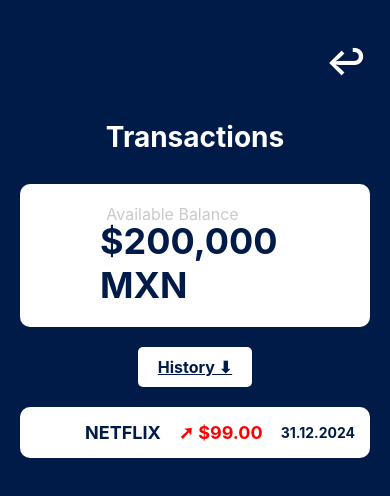
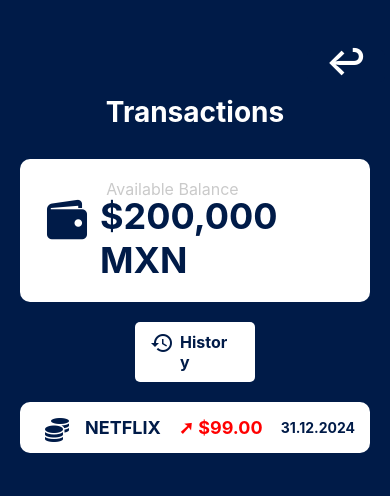
Before and after one commit to mescobar22/Banca-Movil, a React Native app: screen /Transactions in a window 390 px wide. Shown: the top 496 px of the page. Built offline with nearby package versions, Linux system fonts and the light colour scheme.

Commit message:
Update Desings Screens, and icons were added

```diff
--- a/Screens/1.1_register.js
+++ b/Screens/1.1_register.js
@@ -34,6 +34,7 @@ export default function Register({ navigation }) {
           style={styles.input}
           placeholder=" Email"
           placeholderTextColor="#abb3c1"
+          keyboardType="email-address"
         ></TextInput>
 
         <TextInput
--- a/Screens/1.2_login.js
+++ b/Screens/1.2_login.js
@@ -32,7 +32,9 @@ export default function Login({ navigation }) {
           keyboardType="default"
         ></TextInput>
 
-        <Text style={styles.txt_6}>Forgot your password?</Text>
+        <TouchableOpacity onPress={() => navigation.navigate('Register')}>
+          <Text style={styles.txt_6}>Don't have an account? Create one</Text>
+        </TouchableOpacity>
 
         <TouchableOpacity style={styles.button} onPress={() => navigation.navigate('Home')}>
           <Text style={styles.text_button}>Log in</Text>
--- a/Screens/2.1_transactions.js
+++ b/Screens/2.1_transactions.js
@@ -1,7 +1,10 @@
-// Comprobación de la estructura de css ver si es correcta y la funcionalidad de el boton
+// De acuerdo a las transiciones mostrar los movimientos y mostrar dinero actualizado de acuerdo a la base de datos
 
 import React from "react";
 import { Text, View, StyleSheet, StatusBar, TouchableOpacity } from "react-native";
+import Entypo from '@expo/vector-icons/Entypo';
+import MaterialIcons from '@expo/vector-icons/MaterialIcons';
+import FontAwesome5 from '@expo/vector-icons/FontAwesome5';
 
 export default function Transactions({ navigation }) {
   return (
@@ -14,15 +17,24 @@ export default function Transactions({ navigation }) {
       <Text style={styles.txt_1}>Transactions</Text>
 
       <View style={styles.border}>
+        <View style={styles.icon_1}>
+          <Entypo name="wallet" size={50} color="#001b48"/>
+        </View>
         <Text style={styles.txt_2}>Available Balance</Text>
         <Text style={styles.txt_3}>$200,000 MXN</Text>
       </View>
 
-      <TouchableOpacity style={styles.historyContainer}>
-        <Text style={styles.historyText}>History ⬇</Text>
-      </TouchableOpacity>
+      <View style={styles.historyContainer}>
+        <View style={styles.icon_2}>
+          <MaterialIcons name="history" size={24} color="#001b48"/>
+        </View>
+        <Text style={styles.historyText}>History</Text>
+      </View>
 
       <View style={styles.transaction}>
+        <View style={styles.icon_3}>
+          <FontAwesome5 name="coins" size={24} color="#001b48"/>
+        </View>
         <Text style={styles.transactionTitle}>NETFLIX</Text>
         <Text style={styles.transactionPrice}>➚ $99.00</Text>
         <Text style={styles.transactionDate}>31.12.2024</Text>
@@ -56,7 +68,7 @@ const styles = StyleSheet.create({
     marginTop: -10,
   },
   txt_1: {
-    marginTop: 100,
+    marginTop: 75,
     fontSize: 28,
     fontWeight: "bold",
     color: "#ffffff",
@@ -68,6 +80,11 @@ const styles = StyleSheet.create({
     borderRadius: 10,
     backgroundColor: "#ffffff",
     padding: 20,
+  },
+  icon_1: {
+    position: "absolute",
+    top: 33,
+    left: 22,
   },
   txt_2: {
     fontSize: 16,
@@ -88,12 +105,18 @@ const styles = StyleSheet.create({
     paddingVertical: 10,
     paddingHorizontal: 20,
     borderRadius: 5,
+    width:120,
+  },
+  icon_2: {
+    position: "absolute",
+    top: 9,
+    left: 15,
   },
   historyText: {
+    marginLeft: 25,
     color: "#001b48",
     fontWeight: "bold",
     fontSize: 16,
-    textDecorationLine: "underline",
   },
   transaction: {
     marginTop: 20,
@@ -103,6 +126,11 @@ const styles = StyleSheet.create({
     flexDirection: "row",
     justifyContent: "space-between",
     alignItems: "center",
+  },
+  icon_3: {
+    position: "absolute",
+    top: 15,
+    left: 25,
   },
   transactionTitle: {
     color: "#001b48",
--- a/Screens/2_home.js
+++ b/Screens/2_home.js
@@ -1,13 +1,16 @@
-// Cambiar icono al regresar y que sea como cerrar sesión, Añadir icono a lado del dinero
+// En "Name" debe de ir el nombre del usuario, junto con la fecha de la ultima transaccion en "Last login", el dinero debe ser basado en lo que hay en la base de datos
 
 import { Text, TouchableOpacity, View, StyleSheet, StatusBar} from "react-native";
+import Entypo from '@expo/vector-icons/Entypo';
+import Feather from '@expo/vector-icons/Feather';
+import MaterialCommunityIcons from '@expo/vector-icons/MaterialCommunityIcons';
+
 
 export default function Home({ navigation }) {
   return (
     <View style={styles.container}>
-
       <TouchableOpacity style={styles.backButton} onPress={() => navigation.navigate('Menu')}>
-        <Text style={styles.backButtonText}>↩︎</Text>
+        <Entypo name="log-out" size={24} color="#ffffff" />
       </TouchableOpacity>
 
       <Text style={styles.txt_1}>Hello</Text>
@@ -16,6 +19,9 @@ export default function Home({ navigation }) {
       <Text style={styles.txt_4}>11.11.2024 11.11.11 Via Mobile</Text>
 
       <View style={styles.border}>
+        <View style={styles.icon_1}>
+          <Entypo name="wallet" size={50} color="#001b48"/>
+        </View>
         <Text style={styles.txt_5}>Available Balance</Text>
         <Text style={styles.txt_6}>$200,000 MXN</Text>
       </View>
@@ -23,13 +29,22 @@ export default function Home({ navigation }) {
       <View style={styles.button_container}>
         <View style={styles.row_container}>
           <TouchableOpacity style={styles.button_1} onPress={() => navigation.navigate('Transfer')}>
-            <Text style={styles.text_button}>⬆ Transfer</Text>
+            <View style={styles.icon_2}>
+              <Feather name="arrow-up" size={20} color="black"/>
+            </View>
+            <Text style={styles.text_button}>Transfer</Text>
           </TouchableOpacity>
           <TouchableOpacity style={styles.button_2} onPress={() => navigation.navigate('QR_Scanner')}>
+            <View style={styles.icon_3}>
+              <MaterialCommunityIcons name="qrcode-scan" size={20} color="black"/>
+            </View>
             <Text style={styles.text_button}>QR Scanner</Text>
           </TouchableOpacity>
         </View>
         <TouchableOpacity style={styles.button_3} onPress={() => navigation.navigate('QR')}>
+          <View style={styles.icon_4}>
+            <MaterialCommunityIcons name="account-details" size={24} color="black"/>
+          </View>
           <Text style={styles.text_button}>Account</Text>
         </TouchableOpacity>
       </View>
@@ -37,7 +52,10 @@ export default function Home({ navigation }) {
       <View style={styles.border_2}>
         <Text style={styles.txt_7}>Transactions</Text>
         <TouchableOpacity onPress={() => navigation.navigate('Transactions')}>
-          <Text style={styles.txt_8}>⬆ See all</Text>
+          <View style={styles.icon_5}>
+            <Feather name="arrow-up" size={20} color="black"/>
+          </View>
+          <Text style={styles.txt_8}>See all</Text>
         </TouchableOpacity>
 
       </View>
@@ -100,6 +118,11 @@ const styles = StyleSheet.create({
     borderRadius: 10,
     marginBottom: 270,
   },
+  icon_1: {
+    position: "absolute",
+    top: 25,
+    left: 15,
+  },
   txt_5: {
     fontSize: 16,
     color: "#cacaca",
@@ -132,6 +155,11 @@ const styles = StyleSheet.create({
     padding: 10,
     marginRight:5,
   },
+  icon_2: {
+    position: "absolute",
+    top: 10,
+    left: 25,
+  },
   button_2: {
     backgroundColor: "#ffffff",
     alignItems: "center",
@@ -139,6 +167,11 @@ const styles = StyleSheet.create({
     width: 150,
     padding: 10,
     marginLeft:5,
+  },
+  icon_3: {
+    position: "absolute",
+    top: 10,
+    left: 16,
   },
   button_3: {
     bottom: 190,
@@ -148,7 +181,13 @@ const styles = StyleSheet.create({
     width: 150,
     padding: 10,
   },
+  icon_4: {
+    position: "absolute",
+    top: 8,
+    left: 25,
+  },
   text_button: {
+    marginLeft: 20,
     fontSize:15,
     fontWeight: "bold",
     color:"#000000",
@@ -168,7 +207,13 @@ const styles = StyleSheet.create({
     color: "#001b48",
     fontWeight: "bold",
   },
+  icon_5: {
+    position: "absolute",
+    top: 0,
+    left: -5,
+  },
   txt_8: {
+    marginLeft:20,
     fontSize: 15,
     color: "#001b48",
     textDecorationLine: "underline",
--- a/Screens/3.1_qr_scanner.js
+++ b/Screens/3.1_qr_scanner.js
@@ -1,6 +1,7 @@
 // La funcionalidad de el boton y el QR, validar QR para ir a la screen QR_Vaucher
 
 import { Text, TouchableOpacity, View, StyleSheet, StatusBar} from "react-native";
+import Feather from '@expo/vector-icons/Feather';
 
 export default function QR_Scanner({ navigation }) {
   return (
@@ -13,7 +14,10 @@ export default function QR_Scanner({ navigation }) {
         <View style={styles.border}></View>
 
         <TouchableOpacity style={styles.button} onPress={() => navigation.navigate('QR_Vaucher')}>
-            <Text style={styles.text_button}>Continue ⮕</Text>
+          <View style={styles.icon_1}>
+            <Feather name="arrow-right" size={24} color="#001b48"/>
+          </View>
+          <Text style={styles.text_button}>Continue</Text>
         </TouchableOpacity>
 
         <StatusBar style="auto" />
@@ -49,7 +53,7 @@ const styles = StyleSheet.create({
     flex: 1,
     alignItems: "center",
     backgroundColor: "#ffffff",
-    width: "110%",
+    width: "100%",
     marginBottom: 150,
     marginTop: 180,
   },
@@ -62,6 +66,11 @@ const styles = StyleSheet.create({
     padding: 15,
     marginBottom: 45,
   },
+  icon_1: {
+    position: "absolute",
+    top: 17,
+    right: 72,
+  },
   text_button: {
     fontSize: 20,
     fontWeight: "bold",
--- a/Screens/3.2_qr_vaucher.js
+++ b/Screens/3.2_qr_vaucher.js
@@ -1,10 +1,15 @@
-// Validar boton, validar icono, iconos
+// Validar si es correcto, cantidad enviada programar con la base de datos, mostrar en transactions el recibo
 
 import { Text, TouchableOpacity, View, StyleSheet, StatusBar} from "react-native";
+import FontAwesome5 from '@expo/vector-icons/FontAwesome5';
+import Feather from '@expo/vector-icons/Feather';
 
 export default function QR_Vaucher({ navigation }) {
   return (
     <View style={styles.container}>
+        <View style={styles.icon_1}>
+          <FontAwesome5 name="money-bill" size={50} color="white"/>
+        </View>
         <Text style={styles.txt_1}>You have received</Text>
         <Text style={styles.txt_2}>$1000.00</Text>
         <TouchableOpacity onPress={() => navigation.navigate('Transactions')}>
@@ -13,7 +18,10 @@ export default function QR_Vaucher({ navigation }) {
 
 
         <TouchableOpacity style={styles.button} onPress={() => navigation.navigate('Home')}>
-            <Text style={styles.text_button}>⬅ Go back</Text>
+          <View style={styles.icon_2}>
+            <Feather name="arrow-left" size={24} color="#001b48"/>
+          </View>
+          <Text style={styles.text_button}>Go back</Text>
         </TouchableOpacity>
 
         <StatusBar style="auto" />
@@ -26,8 +34,16 @@ const styles = StyleSheet.create({
     padding: 80,
     flex: 1,
     backgroundColor: "#001b48",
-    justifyContent: "flex-start",
     alignItems: "center",
+  },
+  icon_1: {
+    position: "absolute",
+    top: 270,
+  },
+  icon_2: {
+    position: "absolute",
+    top: 18,
+    left: 70,
   },
   backButton: {
     position: "absolute",
--- a/Screens/3_qr.js
+++ b/Screens/3_qr.js
@@ -1,6 +1,8 @@
-// QR
+// QR añadir
 
 import { Text, TouchableOpacity, View, StyleSheet, StatusBar} from "react-native";
+import MaterialCommunityIcons from '@expo/vector-icons/MaterialCommunityIcons';
+import Feather from '@expo/vector-icons/Feather';
 
 export default function QR({ navigation }) {
   return (
@@ -13,10 +15,15 @@ export default function QR({ navigation }) {
         <Text style={styles.txt_2}>to scan QR code</Text>
 
         <Text style={styles.txt_3}>My QR</Text>
-        <View style={styles.border}></View>
+        <View style={styles.icon_1}>
+          <MaterialCommunityIcons name="qrcode-scan" size={160} color="white" />
+        </View>
 
         <TouchableOpacity style={styles.button} onPress={() => navigation.navigate('QR_Scanner')}>
-            <Text style={styles.text_button}>Start ⮕</Text>
+            <View style={styles.icon_2}>
+              <Feather name="arrow-right" size={24} color="#001b48"/>
+            </View>
+            <Text style={styles.text_button}>Start</Text>
         </TouchableOpacity>
 
         <StatusBar style="auto" />
@@ -67,13 +74,12 @@ const styles = StyleSheet.create({
     color: "#ffffff",
     textDecorationLine: "underline",
   },
-  border: {
+  icon_1: {
     flex: 1,
     alignItems: "center",
-    backgroundColor: "#ffffff",
-    width: "85%",
+    width: "100%",
     marginBottom: 110,
-    marginTop: -10,
+    marginTop: 20,
   },
   button: {
     marginTop: -25,
@@ -84,6 +90,11 @@ const styles = StyleSheet.create({
     padding: 15,
     marginBottom: 45,
   },
+  icon_2: {
+    position: "absolute",
+    top: 18,
+    right: 90,
+  },
   text_button: {
     fontSize: 20,
     fontWeight: "bold",
--- a/Screens/4.1_transfer_vaucher.js
+++ b/Screens/4.1_transfer_vaucher.js
@@ -1,17 +1,27 @@
-// Depende de si la transacción realmente se realizo mostrar la confirmación o su rechazo, iconos
+// Depende de si la transacción realmente se realizo mostrar la confirmación o su rechazo y la cnatidad recibida, que se suma a la de la base de datos para aparecer en home
 
 import { Text, TouchableOpacity, View, StyleSheet, StatusBar} from "react-native";
+import AntDesign from '@expo/vector-icons/AntDesign';
+import Feather from '@expo/vector-icons/Feather';
 
 export default function Transfer_Vaucher({ navigation }) {
   return (
     <View style={styles.container}>
       <View style={styles.border}>
-        <Text style={styles.txt_1}>You have received</Text>
+        <View style={styles.icon_1}>
+          <AntDesign name="checkcircle" size={70} color="#001b48"/>
+        </View>
+        <Text style={styles.txt_1}>You have transferred</Text>
         <Text style={styles.txt_2}>$1000.00</Text>
-        <Text style={styles.txt_3}>See receipt</Text>
+        <TouchableOpacity onPress={() => navigation.navigate('Transactions')}>
+          <Text style={styles.txt_3}>See receipt</Text>
+        </TouchableOpacity>
 
         <TouchableOpacity style={styles.button} onPress={() => navigation.navigate('Home')}>
-          <Text style={styles.text_button}>⬅ Go back</Text>
+          <View style={styles.icon_2}>
+            <Feather name="arrow-left" size={24} color="#ffffff"/>
+          </View>
+          <Text style={styles.text_button}>Go back</Text>
         </TouchableOpacity>
 
         <StatusBar style="auto" />
@@ -45,9 +55,8 @@ const styles = StyleSheet.create({
     marginTop: -10,
   },
   border: {
-    flex: 1,
     alignItems: "center",
-    borderColor: "#ff3030",
+    borderColor: "#ffffff",
     borderTopRightRadius: 60,
     borderTopLeftRadius: 60,
     backgroundColor: "#ffffff",
@@ -55,6 +64,10 @@ const styles = StyleSheet.create({
     marginTop: 60,
     marginBottom: "-40%",
     padding: 20,
+  },
+  icon_1: {
+    position: "absolute",
+    top: 50,
   },
   txt_1: {
     marginTop: 150,
@@ -83,6 +96,11 @@ const styles = StyleSheet.create({
     padding: 15,
     marginBottom: 80,
   },
+  icon_2: {
+    position: "absolute",
+    top: 18,
+    left: 80,
+  },
   text_button: {
     fontSize: 20,
     fontWeight: "bold",
--- a/Screens/4_transfer.js
+++ b/Screens/4_transfer.js
@@ -1,24 +1,25 @@
-// Iconos, Se mueve las letras al iniciar el teclado del movil, validar pago con el boton
+// Validar el boton continue y hacer un contador de la cantidad de letras, 0/40
 
-import {
-  Text,
-  TouchableOpacity,
-  TextInput,
-  View,
-  StyleSheet,
-  StatusBar,
-} from "react-native";
+import { Text, TouchableOpacity, TextInput, View, StyleSheet, StatusBar } from "react-native";
+import FontAwesome5 from '@expo/vector-icons/FontAwesome5';
+import Feather from '@expo/vector-icons/Feather';
 
 export default function Transfer({ navigation }) {
   return (
     <View style={styles.container}>
 
-        <TouchableOpacity
-        style={styles.backButton} onPress={() => navigation.navigate('Home')}>
+        <TouchableOpacity style={styles.backButton} onPress={() => navigation.navigate('Home')}>
             <Text style={styles.backButtonText}>↩︎</Text>
         </TouchableOpacity>
 
         <Text style={styles.txt_1}>Transfer</Text>
+        <View style={styles.row_icons}>
+          <FontAwesome5 name="money-bill" size={35} color="white"/>
+          <View style={styles.icon_arrow_right}>
+            <Feather name="arrow-right" size={35} color="white"/>
+          </View>
+          <FontAwesome5 name="money-check" size={35} color="white"/>
+        </View>
         <Text style={styles.txt_2}>Amount</Text>
 
         <TextInput
@@ -64,7 +65,7 @@ const styles = StyleSheet.create({
     padding: 80,
     flex: 1,
     backgroundColor: "#001b48",
-    justifyContent: "center",
+    justifyContent: "flex-start",
     alignItems: "center",
   },
   backButton: {
@@ -83,11 +84,21 @@ const styles = StyleSheet.create({
     marginTop: -10,
   },
   txt_1: {
-    marginTop: 50,
+    marginTop: 10,
     marginBottom: 130,
     fontSize: 30,
     fontWeight: "bold",
     color: "#ffffff",
+  },
+  row_icons: {
+    position: "absolute",
+    top:170,
+    flexDirection: "row",
+    justifyContent: "space-between",
+  },
+  icon_arrow_right: {
+    marginLeft: 20,
+    marginRight:20,
   },
   txt_2: {
     fontSize: 20,
@@ -128,22 +139,19 @@ const styles = StyleSheet.create({
     color: "#ffffff",
   },
   row_container: {
-    position: "absolute",
-    bottom: 205,
+    marginTop: 5,
     flexDirection: "row",
     justifyContent: "space-between",
   },
   txt_5: {
     fontSize: 9,
     color: "#ffffff",
-    marginTop: 10,
-    marginStart: -160,
+    marginEnd:95,
   },
   txt_6: {
     fontSize: 9,
     color: "#ffffff",
-    marginTop: 10,
-    marginEnd: -160,
+    marginStart: 75,
   },
   button: {
     marginTop: 85,
```
